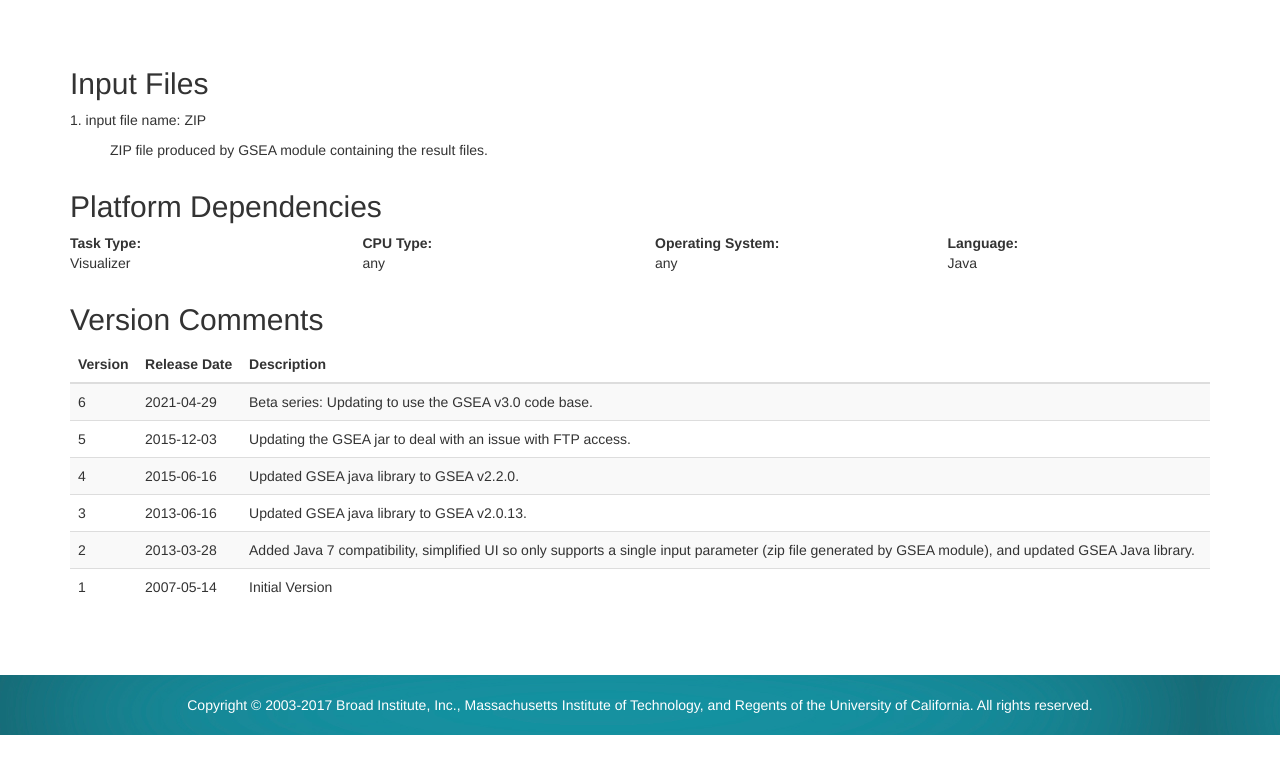
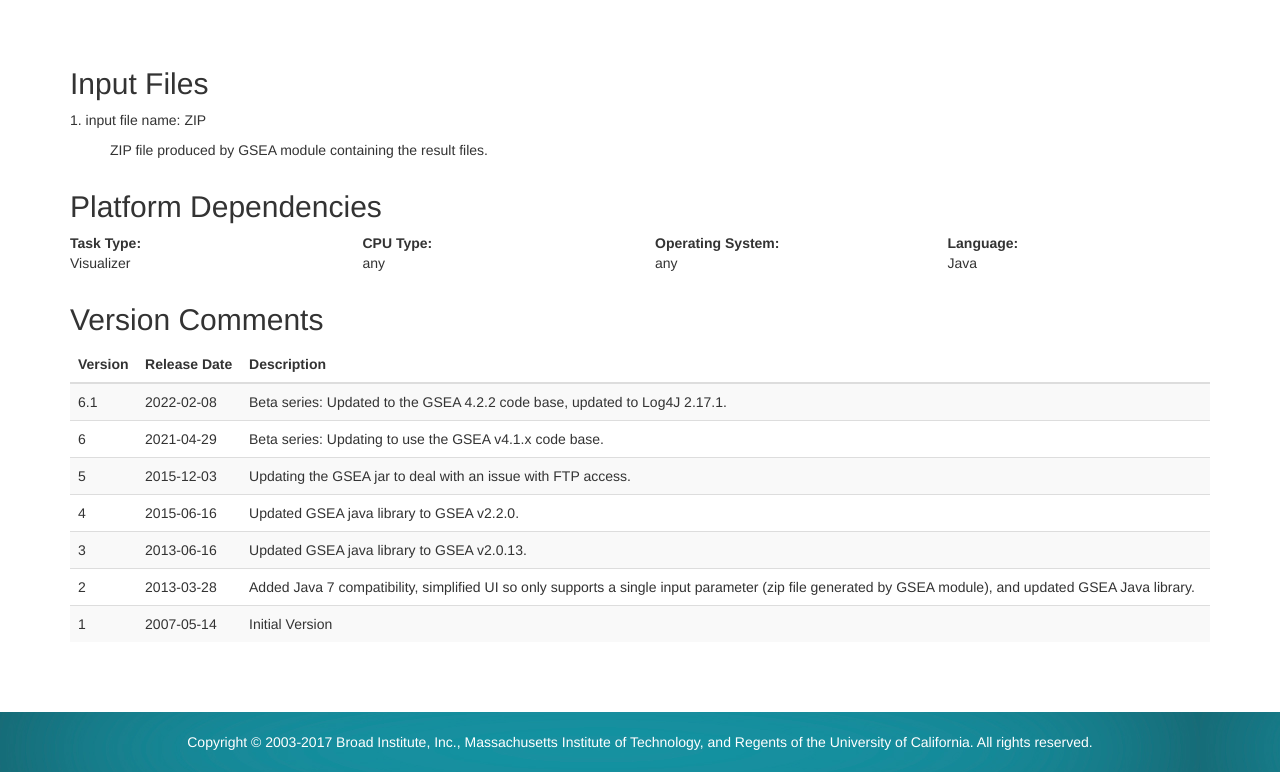
Before and after one commit to genepattern/GSEALeadingEdgeViewer, a plain HTML site: page docs/v6/index.html in a window 1280 px wide. Shown: the part 1216-1988 px from the top of the page. Before the commit the page ends 1951 px from the top, so only its background shows below. Drawn offline with Linux system fonts and the light colour scheme.

Commit message:
Updated to the GSEA 4.2.2 code base, updated to Log4J 2.17.1.

```diff
--- a/docs/v6/index.html
+++ b/docs/v6/index.html
@@ -134,9 +134,14 @@
 				</thead>
 				<tbody>
                         <tr>
+                            <td>6.1</td>
+                            <td>2022-02-08</td>
+                            <td>Beta series: Updated to the GSEA 4.2.2 code base, updated to Log4J 2.17.1.</td>
+                        </tr>
+                        <tr>
                             <td>6</td>
                             <td>2021-04-29</td>
-                            <td>Beta series: Updating to use the GSEA v3.0 code base.</td>
+                            <td>Beta series: Updating to use the GSEA v4.1.x code base.</td>
                         </tr>
 						<tr>
 							<td>5</td>
```
Also changed, not shown: 5 other files.
